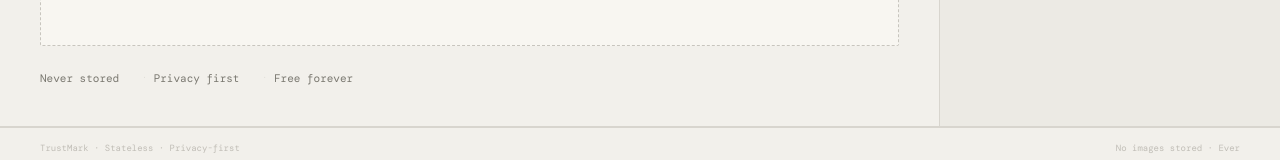
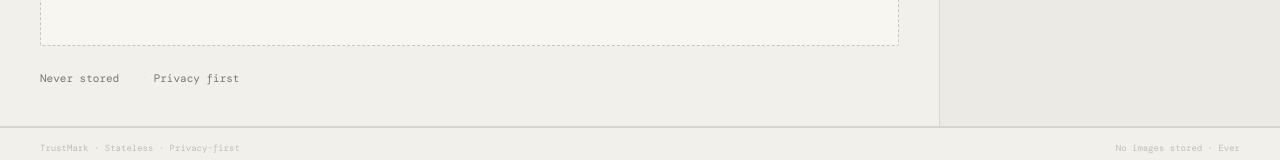
Before and after one commit to chrisdubia/trustmark, a Next.js app: page / in a window 1280 px wide. Shown: the part 509-669 px from the top of the page. Built offline with nearby package versions, Linux system fonts and the light colour scheme; a web font is replaced by a local one.

Commit message:
Remove 'Free forever' tag from homepage

```diff
--- a/app/page.tsx
+++ b/app/page.tsx
@@ -227,7 +227,7 @@ export default function Home() {
                   gap: 24,
                   marginTop: 24,
                 }}>
-                  {["Never stored", "Privacy first", "Free forever"].map((tag, i) => (
+                  {["Never stored", "Privacy first"].map((tag, i) => (
                     <span key={tag} style={{ display: "flex", alignItems: "center", gap: 8 }}>
                       {i > 0 && <span style={{ color: "#D8D5CE", fontSize: 10 }}>·</span>}
                       <span style={{
```
